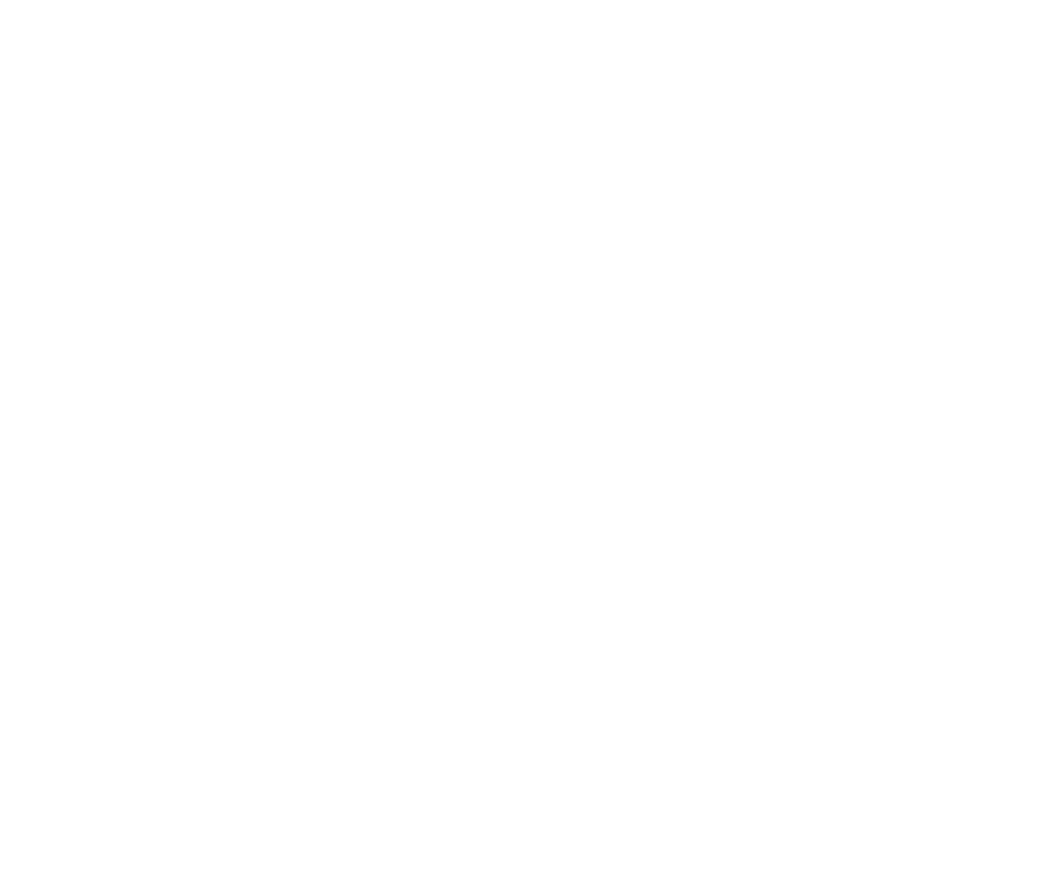
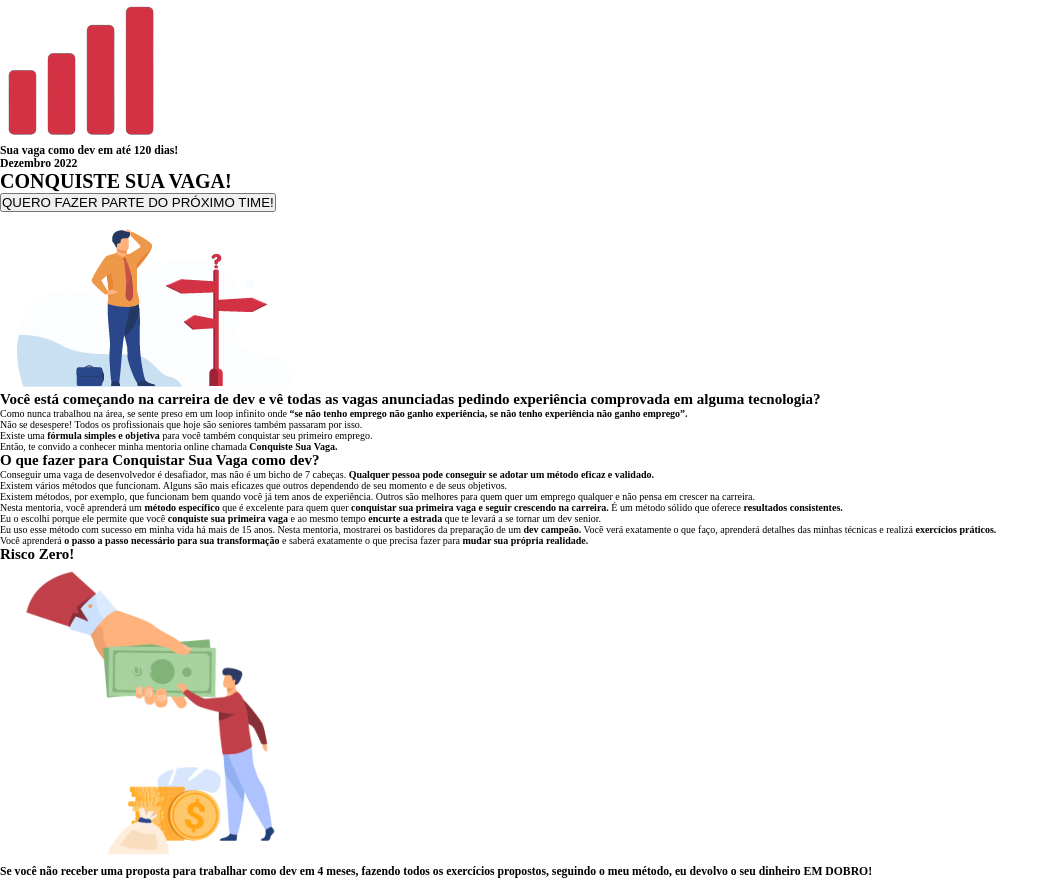
Before and after one commit to geovanarochamp/lp-conquiste-sua-vaga, a plain HTML site: page index.html in a window 1280 px wide. Shown: the whole page, without its empty margins (0-1059 px from the left). Before the commit the page ends 800 px from the top, so only its background shows below. Drawn offline with Linux system fonts and the light colour scheme.

Commit message:
initiate html

```diff
--- /dev/null
+++ b/css/style.css
@@ -0,0 +1,9 @@
+* {
+    margin: 0;
+    padding: 0;
+    box-sizing: border-box;
+}
+
+:root {
+    font-size: 62.5%; /* 10px */
+}
--- a/index.html
+++ b/index.html
@@ -6,10 +6,60 @@
     <title>Conquiste sua Vaga - por Pedro Marins</title>
 
     <link rel="icon" type="image/png" href="assets/favicon.png"/>
+    <link rel="stylesheet" href="css/style.css">
+
 </head>
 <body>
     <header>
-        <img src="" alt="">
+        <img src="assets/favicon.png" alt="logomarca-conquiste-sua-vaga">
+        <h3>Sua vaga como dev em até 120 dias!</h3>
+        <h3>Dezembro 2022</h3>
     </header>
+    <main>
+        <h1>CONQUISTE SUA VAGA!</h1>
+        <button>QUERO FAZER PARTE DO PRÓXIMO TIME!</button>
+    </main>
+
+    <section id="pains">
+
+        <img src="assets/ilustration1.png" alt="">
+
+        <div class="paragraph-wrapper">
+            <h2>Você está começando na carreira de dev e vê todas as vagas anunciadas pedindo experiência comprovada em alguma tecnologia?</h2>
+            <p>Como nunca trabalhou na área, se sente preso em um loop infinito onde <strong>“se não tenho emprego não ganho experiência, se não tenho experiência não ganho emprego”.</strong>
+            <p>Não se desespere! Todos os profissionais que hoje são seniores também passaram por isso.</p>
+            <p>Existe uma <strong>fórmula simples e objetiva</strong> para você também conquistar seu primeiro emprego.</p>
+            <p>Então, te convido a conhecer minha mentoria online chamada <strong>Conquiste Sua Vaga.</strong></p>
+        </div>
+    </section>
+
+    <section id="method">
+        <h2>O que fazer para Conquistar Sua Vaga como dev?</h2>
+        <p>Conseguir uma vaga de desenvolvedor é desafiador, mas não é um bicho de 7 cabeças. <strong>Qualquer pessoa pode conseguir se adotar um método eficaz e validado.</strong></p>
+
+        <p>Existem vários métodos que funcionam. Alguns são mais eficazes que outros dependendo de seu momento e de seus objetivos.</p>
+
+        <p>Existem métodos, por exemplo, que funcionam bem quando você já tem anos de experiência. Outros são melhores para quem quer um emprego qualquer e não pensa em crescer na carreira.</p>
+
+        <p>Nesta mentoria, você aprenderá um <strong>método específico</strong> que é excelente para quem quer <strong>conquistar sua primeira vaga e seguir crescendo na carreira.</strong> É um método sólido que oferece <strong>resultados consistentes.</strong></p>
+
+        <p> Eu o escolhi porque ele permite que você <strong>conquiste sua primeira vaga</strong> e ao mesmo tempo <strong>encurte a estrada</strong> que te levará a se tornar um dev senior.</p>
+
+        <p>Eu uso esse método com sucesso em minha vida há mais de 15 anos.
+        Nesta mentoria, mostrarei os bastidores da preparação de um <strong>dev campeão.</strong> Você verá exatamente o que faço, aprenderá detalhes das minhas técnicas e realizá <strong>exercícios práticos.</strong></p>
+
+        <p>Você aprenderá <strong>o passo a passo necessário para sua transformação</strong> e saberá exatamente o que precisa fazer para <strong>mudar sua própria realidade.</strong></p>
+    </section>
+
+    <section id="risk">
+        <h2>Risco Zero!</h2>
+        <img src="assets/ilustration2.png" alt="">
+        <div class="paragraph-wrapper">
+            <h3>Se você não receber uma proposta para trabalhar como dev em 4 meses, fazendo todos os exercícios propostos, seguindo o meu método, eu devolvo o seu dinheiro EM DOBRO!</h3>
+        </div>
+    </section>
+
+    <section id="how-works">
+    </section>
 </body>
 </html>
```
Also changed, not shown: assets/ilustration1.png (renamed from assets/ilustration6.png), assets/ilustration10.svg (added), assets/ilustration11.png (added), assets/ilustration2.png (renamed from assets/ilustration5.png), assets/ilustration5.svg (renamed from assets/ilustration1.svg), assets/ilustration6.svg (renamed from assets/ilustration2.svg), assets/ilustration7.svg (added), assets/ilustration8.png (added), assets/ilustration9.png (added).
